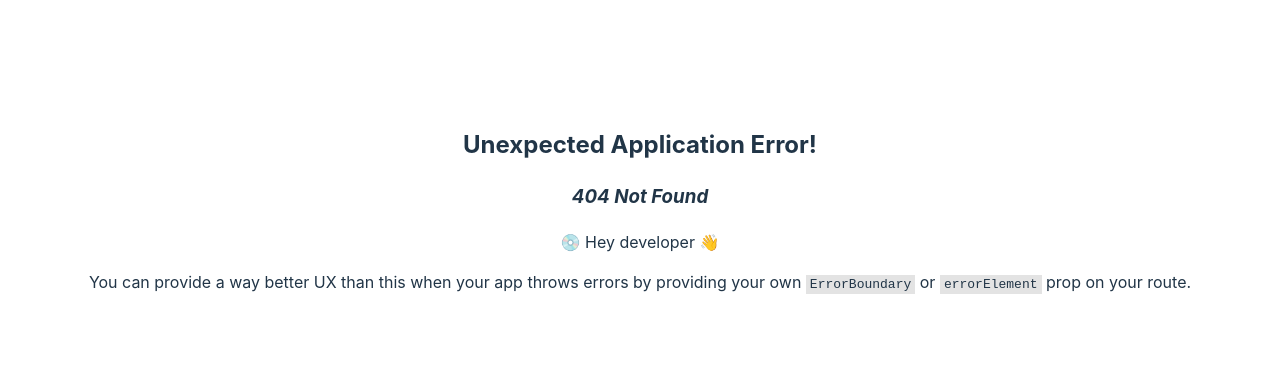
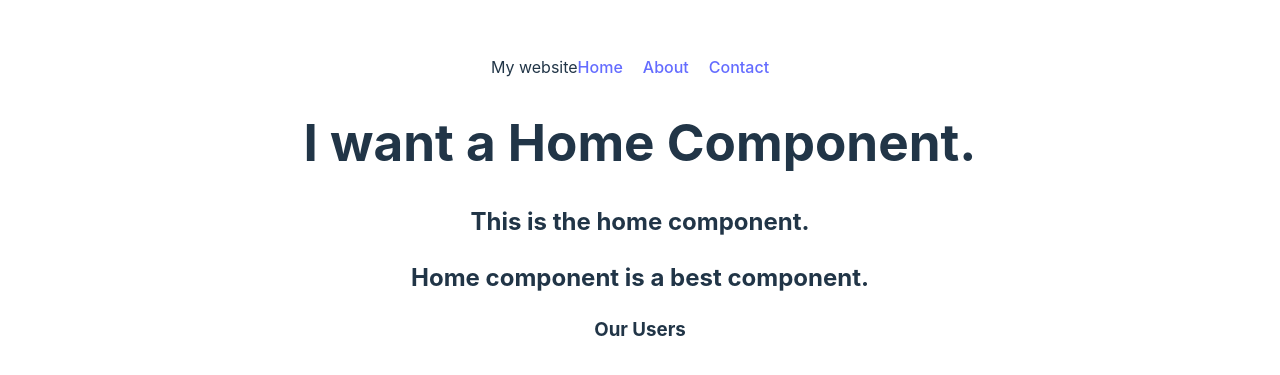
Before and after one commit to alalhosen/introduction-to-react-router, a React (Vite) app: page /users in a window 1280 px wide. Before the commit this address had no page. Shown: the part 191-566 px from the top of the page. Built offline with nearby package versions, Linux system fonts and the light colour scheme.

Commit message:
add Users file in component

```diff
--- /dev/null
+++ b/src/component/Users/Users.jsx
@@ -0,0 +1,10 @@
+
+const Users = () => {
+    return (
+        <div>
+            <h3>Our Users</h3>
+        </div>
+    );
+};
+
+export default Users;
```
Also changed, not shown: src/main.jsx (+19 -4 lines).
